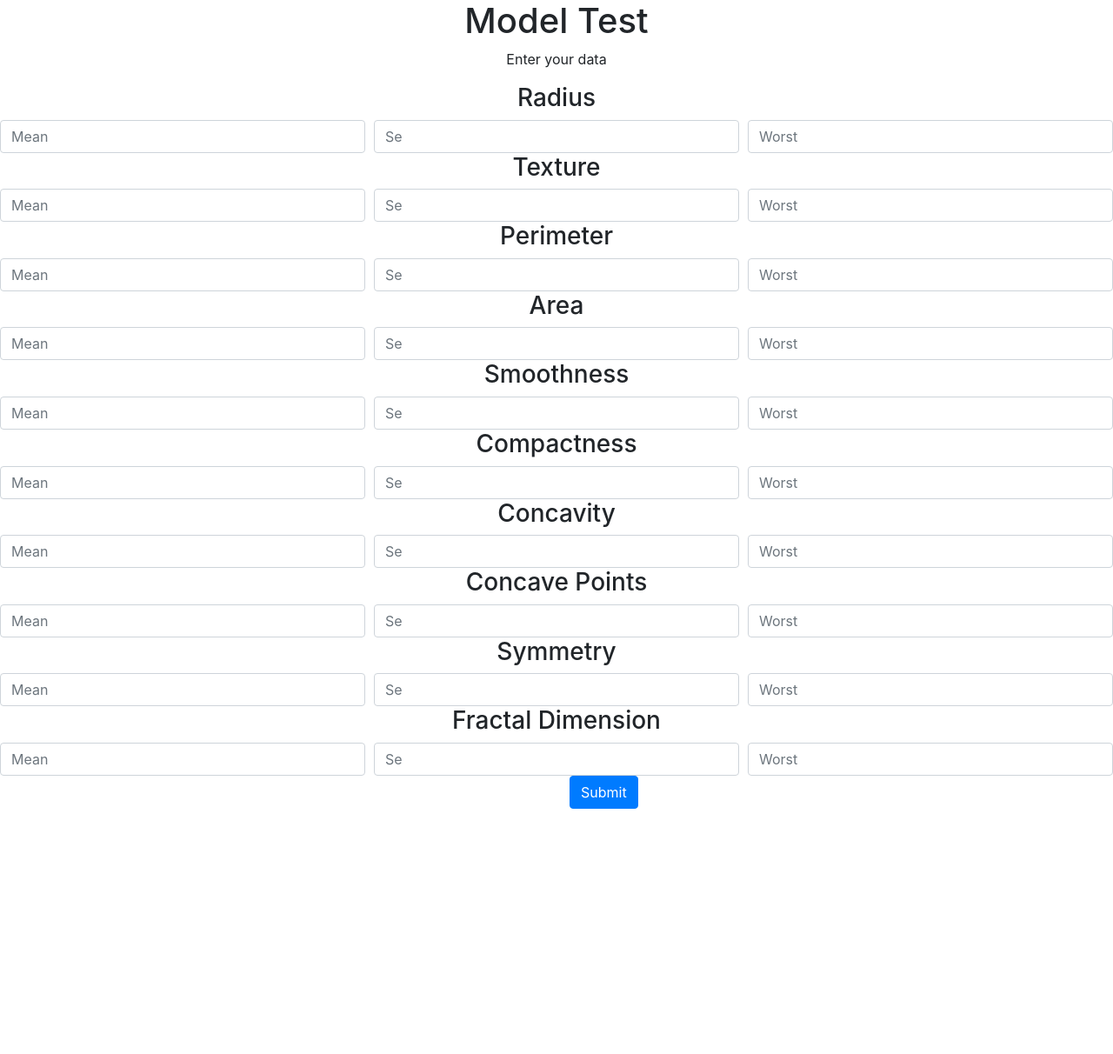
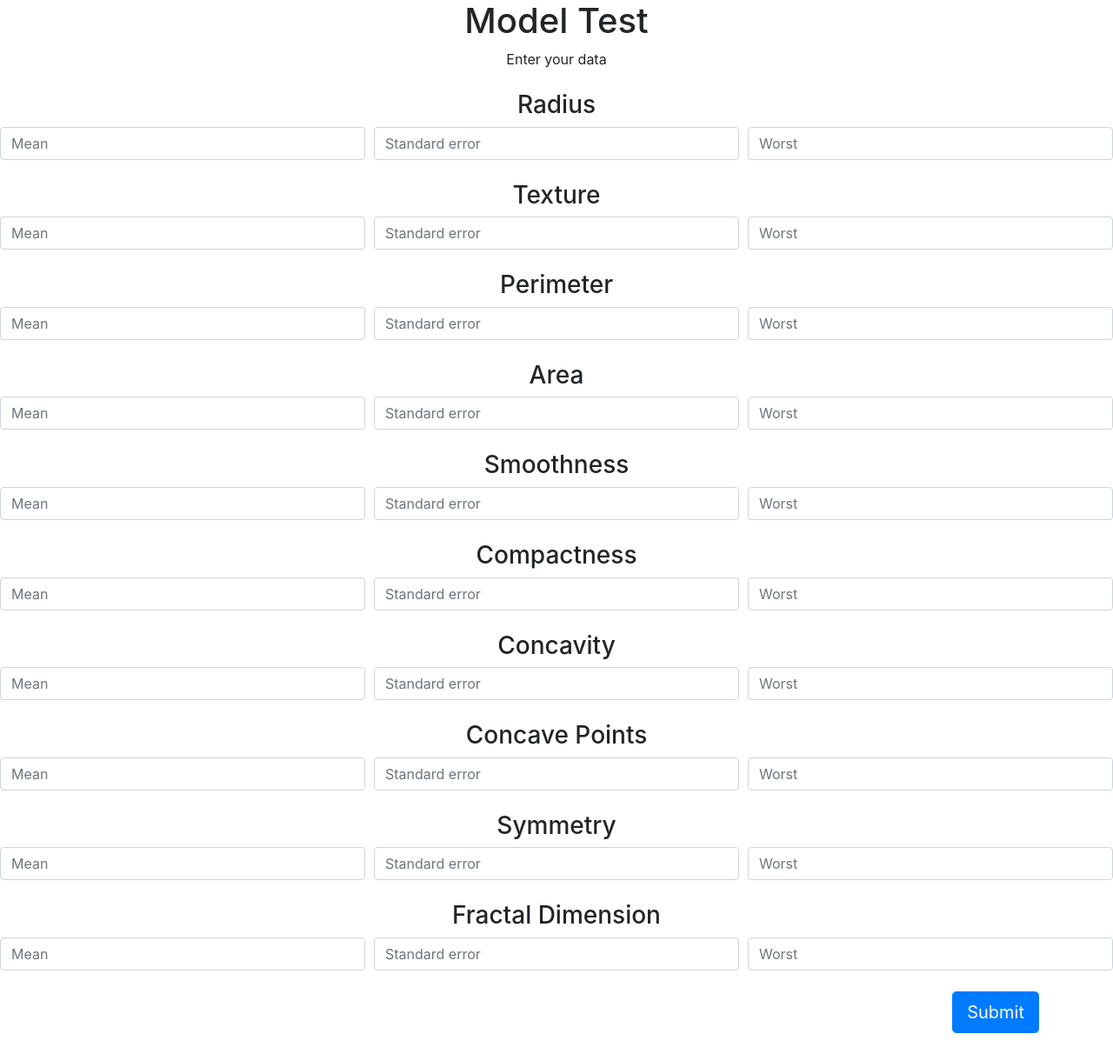
Before and after one commit to alexsosat/admision_factor_api, a Flask app: page / in a window 1280 px wide. Shown: the whole page at 87% size. Before the commit the page ends 930 px from the top, so only its background shows below. Run offline with Flask 2, Linux system fonts and the light colour scheme; some libraries are stand-ins or nearby versions.

Commit message:
update styles

```diff
--- a/templates/index.html
+++ b/templates/index.html
@@ -7,146 +7,181 @@
     <meta name="viewport" content="width=device-width, initial-scale=1.0">
     <title>Admission Factor Main</title>
     <!-- CSS only -->
-    <link rel="stylesheet" href="https://stackpath.bootstrapcdn.com/bootstrap/4.3.1/css/bootstrap.min.css" integrity="sha384-ggOyR0iXCbMQv3Xipma34MD+dH/1fQ784/j6cY/iJTQUOhcWr7x9JvoRxT2MZw1T" crossorigin="anonymous">
+    <link rel="stylesheet" href="https://stackpath.bootstrapcdn.com/bootstrap/4.3.1/css/bootstrap.min.css"
+        integrity="sha384-ggOyR0iXCbMQv3Xipma34MD+dH/1fQ784/j6cY/iJTQUOhcWr7x9JvoRxT2MZw1T" crossorigin="anonymous">
 </head>
 
 <body>
     <h1 style="text-align:center">Model Test</h1>
     <p style="text-align:center">Enter your data</p>
     <form action="/result" method="POST">
-        <h3 style="text-align:center">Radius</h3>
+        <h3 class="mt-4" style="text-align:center">Radius</h3>
         <div class="form-row">
             <div class="col">
                 <input class="form-control" type="number" step=".000001" name="radius_mean" placeholder="Mean" required>
             </div>
             <div class="col">
-                    <input class="form-control" type="number" step=".000001" name="radius_se" placeholder="Se" required>
+                <input class="form-control" type="number" step=".000001" name="radius_se" placeholder="Standard error"
+                    required>
             </div>
             <div class="col">
-                    <input class="form-control" type="number" step=".000001" name="radius_worst" placeholder="Worst" required>
+                <input class="form-control" type="number" step=".000001" name="radius_worst" placeholder="Worst"
+                    required>
             </div>
         </div>
-        <h3 style="text-align:center">Texture</h3>
+        <h3 class="mt-4" style="text-align:center">Texture</h3>
         <div class="form-row">
             <div class="col">
-                    <input class="form-control" type="number" step=".000001" name="texture_mean" placeholder="Mean" required>
+                <input class="form-control" type="number" step=".000001" name="texture_mean" placeholder="Mean"
+                    required>
             </div>
             <div class="col">
-                    <input class="form-control" type="number" step=".000001" name="texture_se" placeholder="Se" required>
+                <input class="form-control" type="number" step=".000001" name="texture_se" placeholder="Standard error"
+                    required>
             </div>
             <div class="col">
-                    <input class="form-control" type="number" step=".000001" name="texture_worst" placeholder="Worst" required>
+                <input class="form-control" type="number" step=".000001" name="texture_worst" placeholder="Worst"
+                    required>
             </div>
         </div>
-        <h3 style="text-align:center">Perimeter</h3>
+        <h3 class="mt-4" style="text-align:center">Perimeter</h3>
         <div class="form-row">
             <div class="col">
-                    <input class="form-control" type="number" step=".000001" name="perimeter_mean" placeholder="Mean" required>
+                <input class="form-control" type="number" step=".000001" name="perimeter_mean" placeholder="Mean"
+                    required>
             </div>
             <div class="col">
-                    <input class="form-control" type="number" step=".000001" name="perimeter_se" placeholder="Se" required>
+                <input class="form-control" type="number" step=".000001" name="perimeter_se"
+                    placeholder="Standard error" required>
             </div>
             <div class="col">
-                    <input class="form-control" type="number" step=".000001" name="perimeter_worst" placeholder="Worst" required>
+                <input class="form-control" type="number" step=".000001" name="perimeter_worst" placeholder="Worst"
+                    required>
             </div>
         </div>
-        <h3 style="text-align:center">Area</h3>
+        <h3 class="mt-4" style="text-align:center">Area</h3>
         <div class="form-row">
             <div class="col">
                 <input class="form-control" type="number" step=".000001" name="area_mean" placeholder="Mean" required>
             </div>
             <div class="col">
-                    <input class="form-control" type="number" step=".000001" name="area_se" placeholder="Se" required>
+                <input class="form-control" type="number" step=".000001" name="area_se" placeholder="Standard error"
+                    required>
             </div>
             <div class="col">
                 <input class="form-control" type="number" step=".000001" name="area_worst" placeholder="Worst" required>
             </div>
         </div>
 
-        <h3 style="text-align:center">Smoothness</h3>
+        <h3 class="mt-4" style="text-align:center">Smoothness</h3>
         <div class="form-row">
             <div class="col">
-                    <input class="form-control" type="number" step=".000001" name="smoothness_mean" placeholder="Mean" required>
+                <input class="form-control" type="number" step=".000001" name="smoothness_mean" placeholder="Mean"
+                    required>
             </div>
             <div class="col">
-                    <input class="form-control" type="number" step=".000001" name="smoothness_se" placeholder="Se" required>
+                <input class="form-control" type="number" step=".000001" name="smoothness_se"
+                    placeholder="Standard error" required>
             </div>
             <div class="col">
-                    <input class="form-control" type="number" step=".000001" name="smoothness_worst" placeholder="Worst" required>
+                <input class="form-control" type="number" step=".000001" name="smoothness_worst" placeholder="Worst"
+                    required>
             </div>
         </div>
-        <h3 style="text-align:center">Compactness</h3>
+        <h3 class="mt-4" style="text-align:center">Compactness</h3>
         <div class="form-row">
             <div class="col">
-                    <input class="form-control" type="number" step=".000001" name="compactness_mean" placeholder="Mean" required>
+                <input class="form-control" type="number" step=".000001" name="compactness_mean" placeholder="Mean"
+                    required>
             </div>
             <div class="col">
-                    <input class="form-control" type="number" step=".000001" name="compactness_se" placeholder="Se" required>
+                <input class="form-control" type="number" step=".000001" name="compactness_se"
+                    placeholder="Standard error" required>
             </div>
             <div class="col">
-                    <input class="form-control" type="number" step=".000001" name="compactness_worst" placeholder="Worst" required>
+                <input class="form-control" type="number" step=".000001" name="compactness_worst" placeholder="Worst"
+                    required>
             </div>
         </div>
 
-        <h3 style="text-align:center">Concavity</h3>
+        <h3 class="mt-4" style="text-align:center">Concavity</h3>
         <div class="form-row">
             <div class="col">
-                    <input class="form-control" type="number" step=".000001" name="concavity_mean" placeholder="Mean" required>
+                <input class="form-control" type="number" step=".000001" name="concavity_mean" placeholder="Mean"
+                    required>
             </div>
             <div class="col">
-                    <input class="form-control" type="number" step=".000001" name="concavity_se" placeholder="Se" required>
+                <input class="form-control" type="number" step=".000001" name="concavity_se"
+                    placeholder="Standard error" required>
             </div>
             <div class="col">
-                    <input class="form-control" type="number" step=".000001" name="concavity_worst" placeholder="Worst" required>
+                <input class="form-control" type="number" step=".000001" name="concavity_worst" placeholder="Worst"
+                    required>
             </div>
         </div>
 
-        <h3 style="text-align:center">Concave Points</h3>
+        <h3 class="mt-4" style="text-align:center">Concave Points</h3>
         <div class="form-row">
             <div class="col">
                 <input class="form-control" type="number" step=".000001" name="points_mean" placeholder="Mean" required>
             </div>
             <div class="col">
-                    <input class="form-control" type="number" step=".000001" name="points_se" placeholder="Se" required>
+                <input class="form-control" type="number" step=".000001" name="points_se" placeholder="Standard error"
+                    required>
             </div>
             <div class="col">
-                    <input class="form-control" type="number" step=".000001" name="points_worst" placeholder="Worst" required>
+                <input class="form-control" type="number" step=".000001" name="points_worst" placeholder="Worst"
+                    required>
             </div>
         </div>
-        <h3 style="text-align:center">Symmetry</h3>
+        <h3 class="mt-4" style="text-align:center">Symmetry</h3>
         <div class="form-row">
             <div class="col">
-                    <input class="form-control" type="number" step=".000001" name="symmetry_mean" placeholder="Mean" required>
+                <input class="form-control" type="number" step=".000001" name="symmetry_mean" placeholder="Mean"
+                    required>
             </div>
             <div class="col">
-                    <input class="form-control" type="number" step=".000001" name="symmetry_se" placeholder="Se" required>
+                <input class="form-control" type="number" step=".000001" name="symmetry_se" placeholder="Standard error"
+                    required>
             </div>
             <div class="col">
-                    <input class="form-control" type="number" step=".000001" name="symmetry_worst" placeholder="Worst" required>
+                <input class="form-control" type="number" step=".000001" name="symmetry_worst" placeholder="Worst"
+                    required>
             </div>
         </div>
-        <h3 style="text-align:center">Fractal Dimension</h3>
+        <h3 class="mt-4" style="text-align:center">Fractal Dimension</h3>
         <div class="form-row">
             <div class="col">
-                    <input class="form-control" type="number" step=".000001" name="fractal_dimension_mean" placeholder="Mean" required>
+                <input class="form-control" type="number" step=".000001" name="fractal_dimension_mean"
+                    placeholder="Mean" required>
             </div>
             <div class="col">
-                    <input class="form-control" type="number" step=".000001" name="fractal_dimension_se" placeholder="Se" required>
+                <input class="form-control" type="number" step=".000001" name="fractal_dimension_se"
+                    placeholder="Standard error" required>
             </div>
             <div class="col">
-                    <input class="form-control" type="number" step=".000001" name="fractal_dimension_worst" placeholder="Worst" required>
+                <input class="form-control" type="number" step=".000001" name="fractal_dimension_worst"
+                    placeholder="Worst" required>
             </div>
         </div>
 
 
 
-            <div class="container">
+        <div class="container my-4">
             <div class="row">
-                    <div class="col">
+                <div class="col-sm-3">
 
                 </div>
-                    <div class="col">
-                        <input class="btn btn-primary" type="submit">
+
+                <div class="col-sm-3">
+
+                </div>
+
+                <div class="col-sm-3">
+
+                </div>
+                <div class="col-sm-3">
+                    <input class="btn btn-primary float-right btn-lg" type="submit">
                 </div>
             </div>
         </div>
```
Lines whose indentation alone changed are shown as unchanged.
